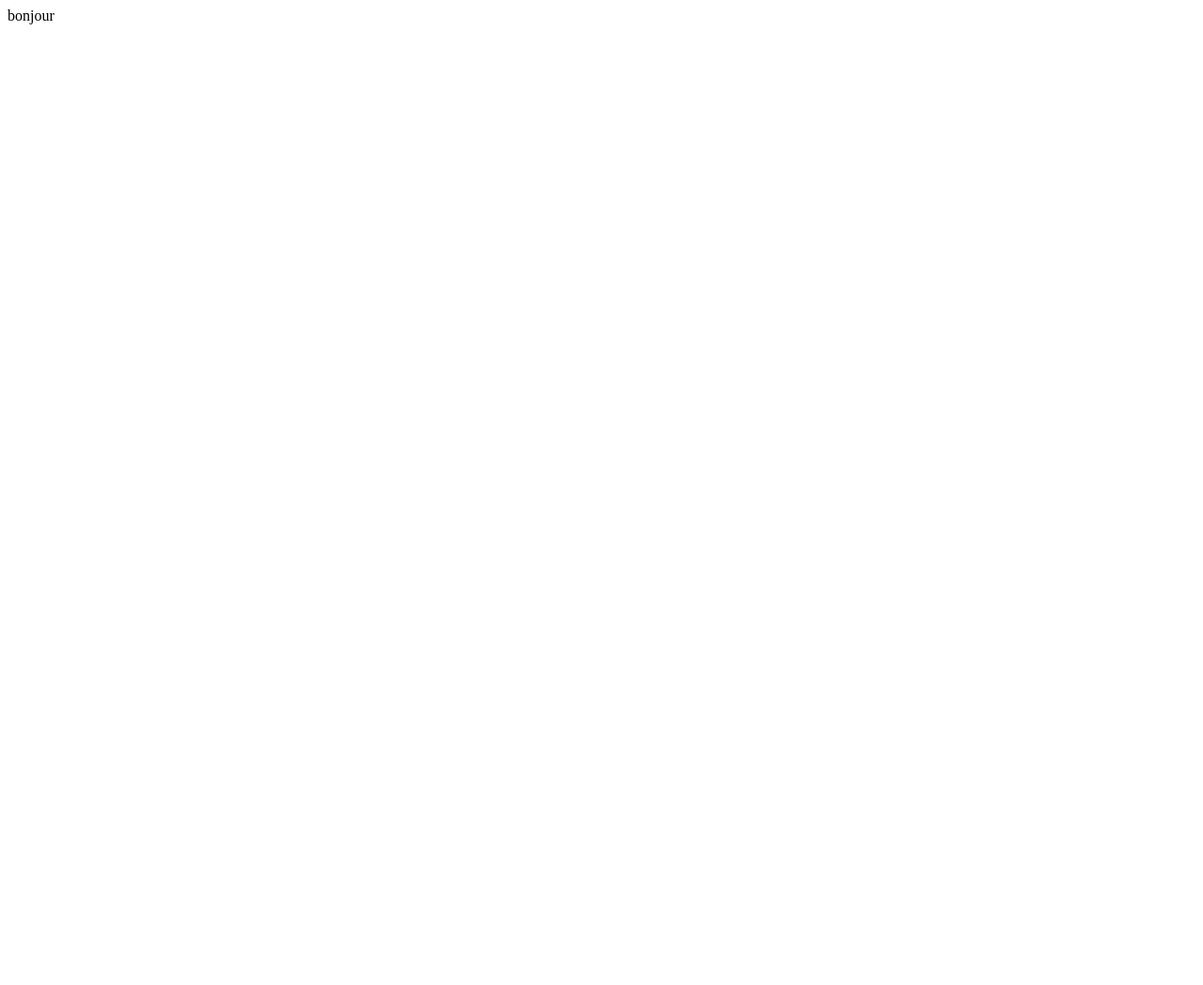
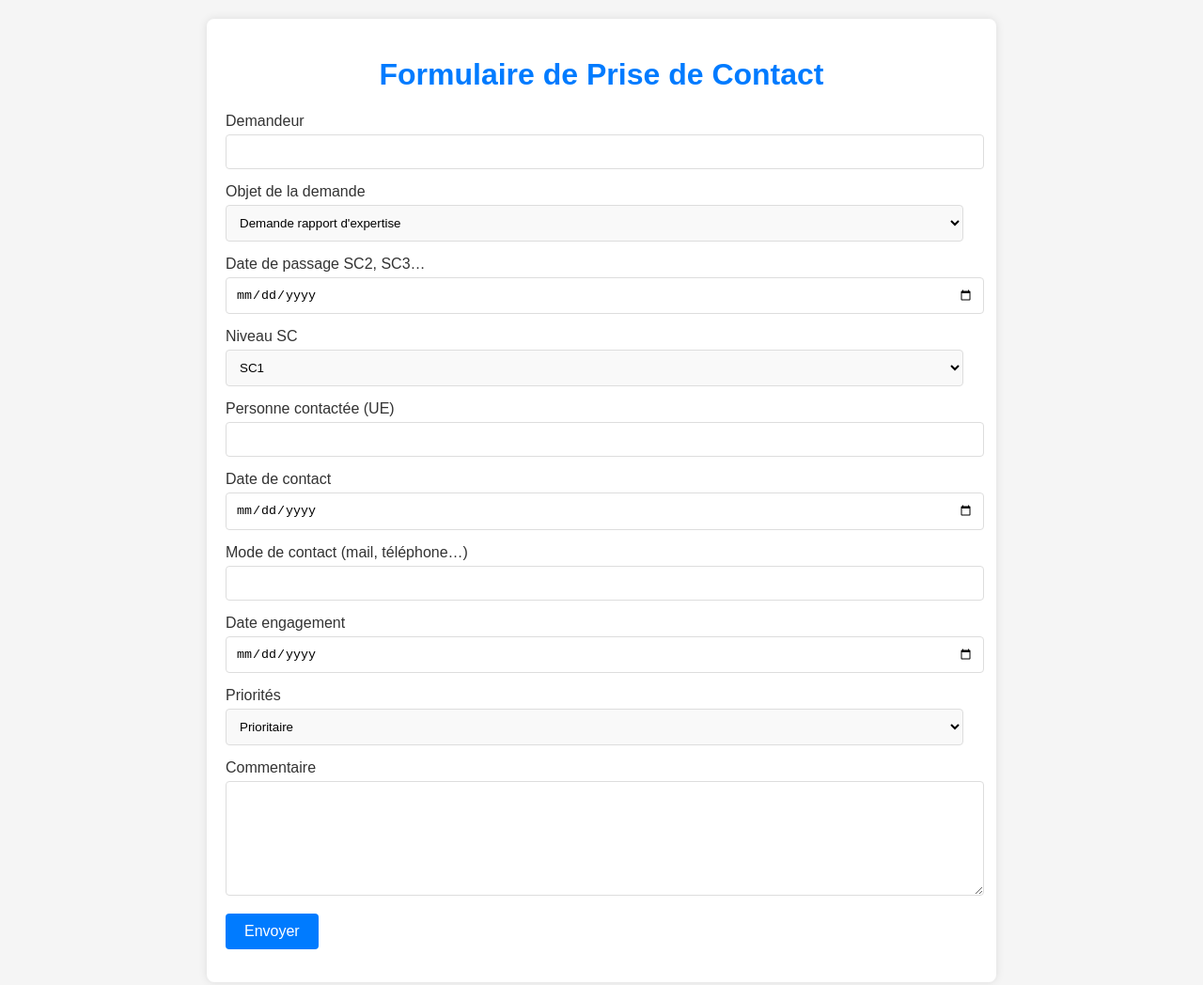
Before and after one commit to serinezt/serinezt.github.io, a plain HTML site: page index.html in a window 1280 px wide. Shown: the whole page at 94% size. Before the commit the page ends 800 px from the top, so only its background shows below. Drawn offline with Linux system fonts and the light colour scheme.

Commit message:
Add files via upload

```diff
--- a/index.html
+++ b/index.html
@@ -1 +1,155 @@
-bonjour
+<!DOCTYPE html>
+<html lang="fr">
+<head>
+    <meta charset="UTF-8">
+    <meta name="viewport" content="width=device-width, initial-scale=1.0">
+    <title>Formulaire de Prise de Contact</title>
+    <style>
+        body {
+            font-family: Arial, sans-serif;
+            background-color: #f5f5f5;
+            margin: 0;
+            padding: 20px;
+        }
+        .container {
+            max-width: 800px;
+            margin: auto;
+            background-color: #fff;
+            padding: 20px;
+            border-radius: 8px;
+            box-shadow: 0 0 10px rgba(0, 0, 0, 0.1);
+        }
+        h1 {
+            color: #007BFF;
+            text-align: center;
+        }
+        .form-group {
+            margin-bottom: 15px;
+            margin-right: 15px;
+        }
+        .form-group label {
+            display: block;
+            margin-bottom: 5px;
+            color: #333;
+        }
+        .form-group input[type="text"],
+        .form-group input[type="date"],
+        .form-group select,
+        .form-group textarea {
+            width: 100%;
+            padding: 10px;
+            border: 1px solid #ddd;
+            border-radius: 4px;
+        }
+        .form-group textarea {
+            height: 100px;
+            resize: vertical;
+        }
+        .form-group select {
+            background-color: #f9f9f9;
+        }
+        .form-group .form-check {
+            display: flex;
+            align-items: center;
+        }
+        .form-group .form-check input {
+            margin-right: 10px;
+        }
+        .form-group .form-check label {
+            margin: 0;
+        }
+        .form-group .form-check input[type="radio"] {
+            margin: 0 5px 0 0;
+        }
+        .form-group .form-check input[type="checkbox"] {
+            margin: 0 5px 0 0;
+        }
+        .form-group button {
+            background-color: #007BFF;
+            color: #fff;
+            border: none;
+            padding: 10px 20px;
+            border-radius: 4px;
+            cursor: pointer;
+            font-size: 16px;
+        }
+        .form-group button:hover {
+            background-color: #0056b3;
+        }
+    </style>
+</head>
+<body>
+    <div class="container">
+        <h1>Formulaire de Prise de Contact</h1>
+        <form>
+            <div class="form-group">
+                <label for="demandeur">Demandeur</label>
+                <input type="text" id="demandeur" name="demandeur">
+            </div>
+
+            <div class="form-group">
+                <label for="objet">Objet de la demande</label>
+                <select id="objet" name="objet">
+                    <option value="demande_rapport_expertise">Demande rapport d'expertise</option>
+                    <option value="demande_suivi_dossier">Demande suivi du dossier</option>
+                    <option value="contestation_nh">Contestation NH</option>
+                    <option value="autres">Autres</option>
+                    <option value="ren">REN</option>
+                    <option value="demande_complement_rapport">Demande complément de rapport</option>
+                </select>
+            </div>
+
+            <div class="form-group">
+                <label for="date_passage">Date de passage SC2, SC3…</label>
+                <input                 type="date" id="date_passage" name="date_passage">
+            </div>
+
+            <div class="form-group">
+                <label for="niveau_sc">Niveau SC</label>
+                <select id="niveau_sc" name="niveau_sc">
+                    <option value="sc1">SC1</option>
+                    <option value="sc2">SC2</option>
+                    <option value="sc3">SC3</option>
+                </select>
+            </div>
+
+            <div class="form-group">
+                <label for="personne_contactee">Personne contactée (UE)</label>
+                <input type="text" id="personne_contactee" name="personne_contactee">
+            </div>
+
+            <div class="form-group">
+                <label for="date_contact">Date de contact</label>
+                <input type="date" id="date_contact" name="date_contact">
+            </div>
+
+            <div class="form-group">
+                <label for="mode_contact">Mode de contact (mail, téléphone…)</label>
+                <input type="text" id="mode_contact" name="mode_contact">
+            </div>
+
+            <div class="form-group">
+                <label for="date_engagement">Date engagement</label>
+                <input type="date" id="date_engagement" name="date_engagement">
+            </div>
+
+            <div class="form-group">
+                <label for="priorites">Priorités</label>
+                <select id="priorites" name="priorites">
+                    <option value="prioritaire">Prioritaire</option>
+                    <option value="ultra_prioritaire">Ultra prioritaire</option>
+                </select>
+            </div>
+
+            <div class="form-group">
+                <label for="commentaire">Commentaire</label>
+                <textarea id="commentaire" name="commentaire"></textarea>
+            </div>
+
+            <div class="form-group">
+                <button type="submit">Envoyer</button>
+            </div>
+        </form>
+    </div>
+</body>
+</html>
```
